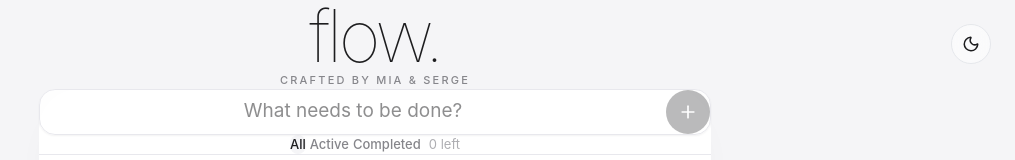
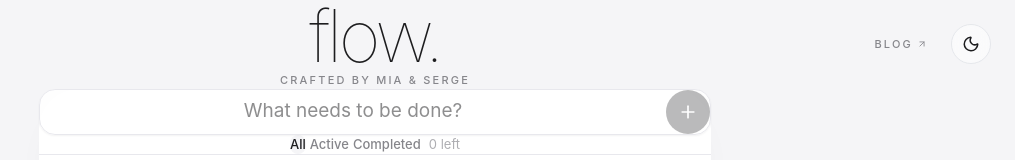
Before and after one commit to xzliu-opt/todo-vibe-demo, a Next.js app: page / in a window 1280 px wide. Shown: the top 160 px of the page, without its empty margins (265-1280 px from the left). Built offline with nearby package versions, Linux system fonts and the light colour scheme.

Commit message:
feat: add subtle blog link to Serge Blog

```diff
--- a/src/app/page.tsx
+++ b/src/app/page.tsx
@@ -1,6 +1,7 @@
 "use client";
 
 import { useState } from "react";
+import { ArrowUpRight } from "lucide-react";
 import { useTodos } from "@/hooks/useTodos";
 import { useDarkMode } from "@/hooks/useDarkMode";
 import { ThemeToggle } from "@/components/ui/ThemeToggle";
@@ -34,6 +35,23 @@ export default function Home() {
 
   return (
     <div className="flex min-h-dvh flex-col" style={{ transition: "background-color 500ms, color 500ms" }}>
+      {/* Blog Nav Link */}
+      <a
+        href="https://blog.liuxiaozhi.org/"
+        target="_blank"
+        rel="noopener noreferrer"
+        className="fixed top-6 z-50 flex items-center gap-1 text-[11px] font-medium uppercase tracking-[0.2em] transition-colors duration-300"
+        style={{
+          right: "calc(1.5rem + 2.5rem + 1.5rem)",
+          color: "var(--color-text-secondary)",
+          lineHeight: "2.5rem",
+        }}
+        onMouseEnter={(e) => (e.currentTarget.style.color = "var(--color-text)")}
+        onMouseLeave={(e) => (e.currentTarget.style.color = "var(--color-text-secondary)")}
+      >
+        Blog
+        <ArrowUpRight size={10} />
+      </a>
       <ThemeToggle isDark={isDark} toggle={toggleDark} />
       <main className="flex flex-1 flex-col items-center px-4 pt-16 pb-8 sm:px-6 sm:pt-24">
         {/* Header */}
```
